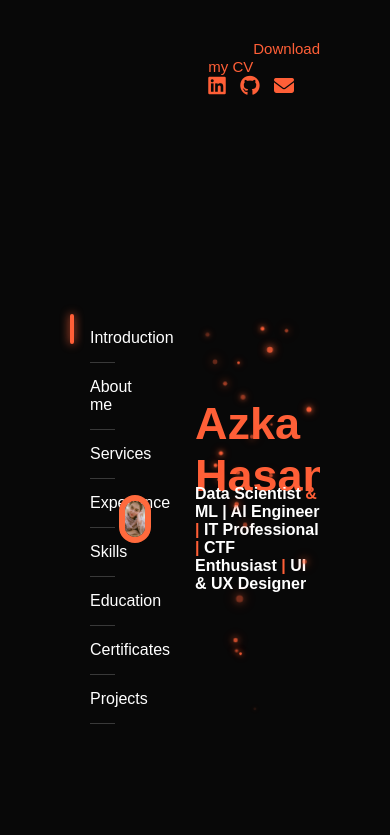
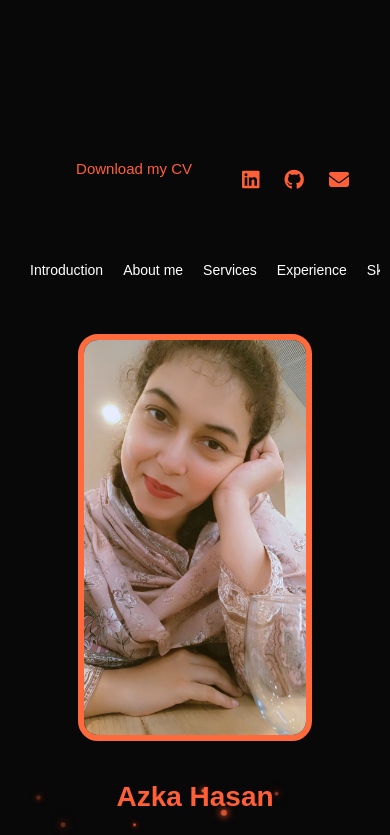
Before and after one commit to AzkaHasan/azka-portfolio, a plain HTML site: page index.html in a window 390 px wide. Shown: the top 835 px of the page. Drawn offline with Linux system fonts and the light colour scheme.

Commit message:
Implement mobile responsive design for layout
Added mobile responsive styles and adjusted layout for smaller screens.

```diff
--- a/style.css
+++ b/style.css
@@ -516,3 +516,100 @@ body {
 .social-icons i:hover {
     color: #fff;
 }
+/* ============================================
+   MOBILE RESPONSIVE FIXES  (screens ≤ 768px)
+   ============================================ */
+@media (max-width: 768px) {
+
+    /* Fix header layout */
+    header {
+        flex-direction: column;
+        text-align: center;
+        padding: 20px;
+        gap: 15px;
+    }
+
+    .right-header {
+        display: flex;
+        justify-content: center;
+        gap: 15px;
+    }
+
+    /* Make main layout vertical */
+    main {
+        flex-direction: column;
+        padding: 10px;
+    }
+
+    /* Sidebar becomes horizontal top menu */
+    .sidebar {
+        width: 100%;
+        text-align: center;
+        margin-bottom: 15px;
+    }
+
+    .sidebar ul {
+        display: flex;
+        flex-direction: row;
+        overflow-x: auto;
+        gap: 20px;
+        padding: 10px 0;
+    }
+
+    .sidebar li {
+        border-bottom: none;
+        font-size: 14px;
+        white-space: nowrap;
+    }
+
+    /* Hide vertical neon indicator on mobile */
+    #indicator {
+        display: none;
+    }
+
+    /* Profile image goes full width */
+    .profile-image {
+        width: 100%;
+        margin-bottom: 20px;
+    }
+
+    .profile-image img {
+        width: 60%;
+    }
+
+    /* Content takes full width */
+    .content {
+        width: 100%;
+        padding-left: 0;
+        text-align: center;
+    }
+
+    .hero-text {
+        font-size: 28px;
+        margin-top: 20px;
+        height: auto;
+    }
+
+    /* Reduce text size under name */
+    #intro p {
+        font-size: 14px;
+        line-height: 20px;
+        padding: 0 10px;
+    }
+
+    /* Fix certificates grid */
+    .certificate-gallery {
+        grid-template-columns: repeat(2, 1fr);
+    }
+
+    /* Fix project cards */
+    .project-grid {
+        grid-template-columns: 1fr;
+        padding: 10px;
+    }
+
+    /* Fix modal image on mobile */
+    .modal-content {
+        width: 90%;
+    }
+}
```
